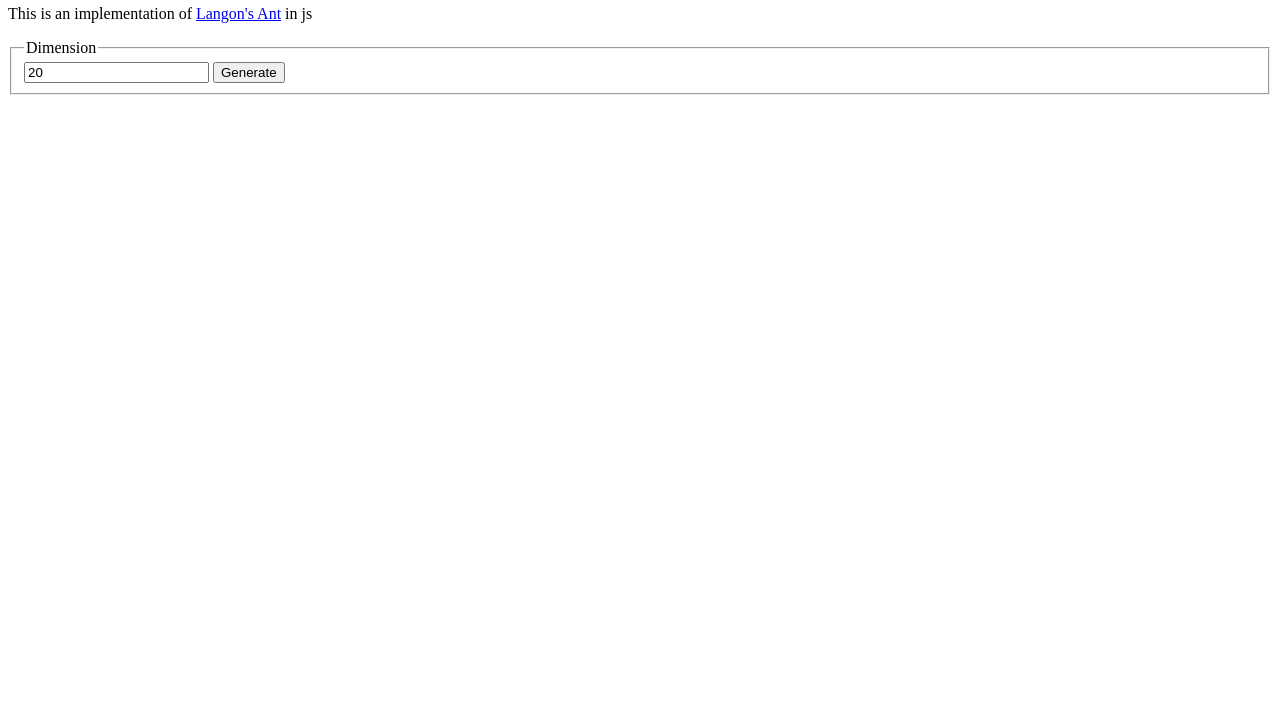
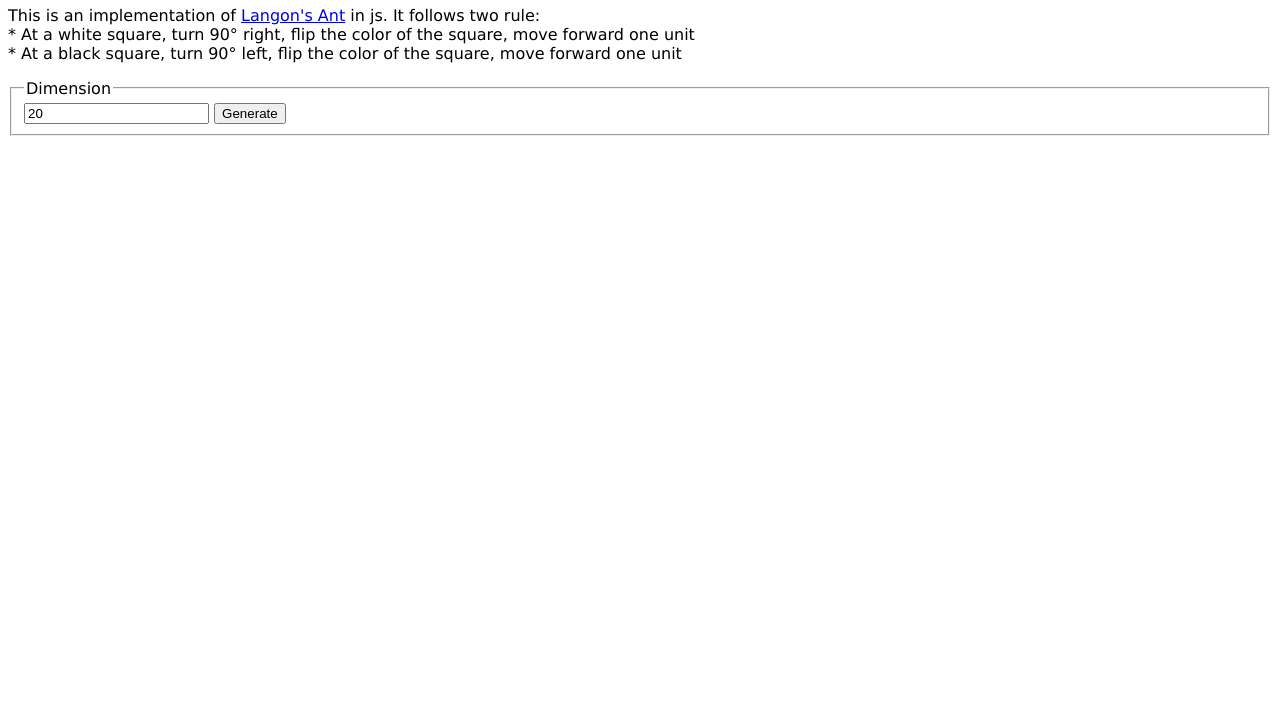
Before and after one commit to jackysee/langton-ant, a plain HTML site: page index.html in a window 1280 px wide. Shown: the part 75-800 px from the top of the page. Drawn offline with Linux system fonts and the light colour scheme.

Commit message:
add desc of rules, change font

```diff
--- a/index.html
+++ b/index.html
@@ -5,6 +5,7 @@
 	<title>Langton's Ant</title>
 	<script src="ant.js"></script>
 	<style>
+		body{font-family:Verdana, Arial;}
 		#plane td {
 			width: 20px;
 			height: 20px;
@@ -21,7 +22,10 @@
 </head>
 <body>
 	<h1>Langon's Ant</h1>
-	<p>This is an implementation of <a href="http://en.wikipedia.org/wiki/Langton%27s_ant">Langon's Ant</a> in js</p>
+	<p>This is an implementation of <a href="http://en.wikipedia.org/wiki/Langton%27s_ant">Langon's Ant</a> in js. It follows two rule: <br>
+	* At a white square, turn 90° right, flip the color of the square, move forward one unit<br>
+	* At a black square, turn 90° left, flip the color of the square, move forward one unit
+	</p>
 
 	<fieldset>
 		<legend>Dimension</legend>
```
